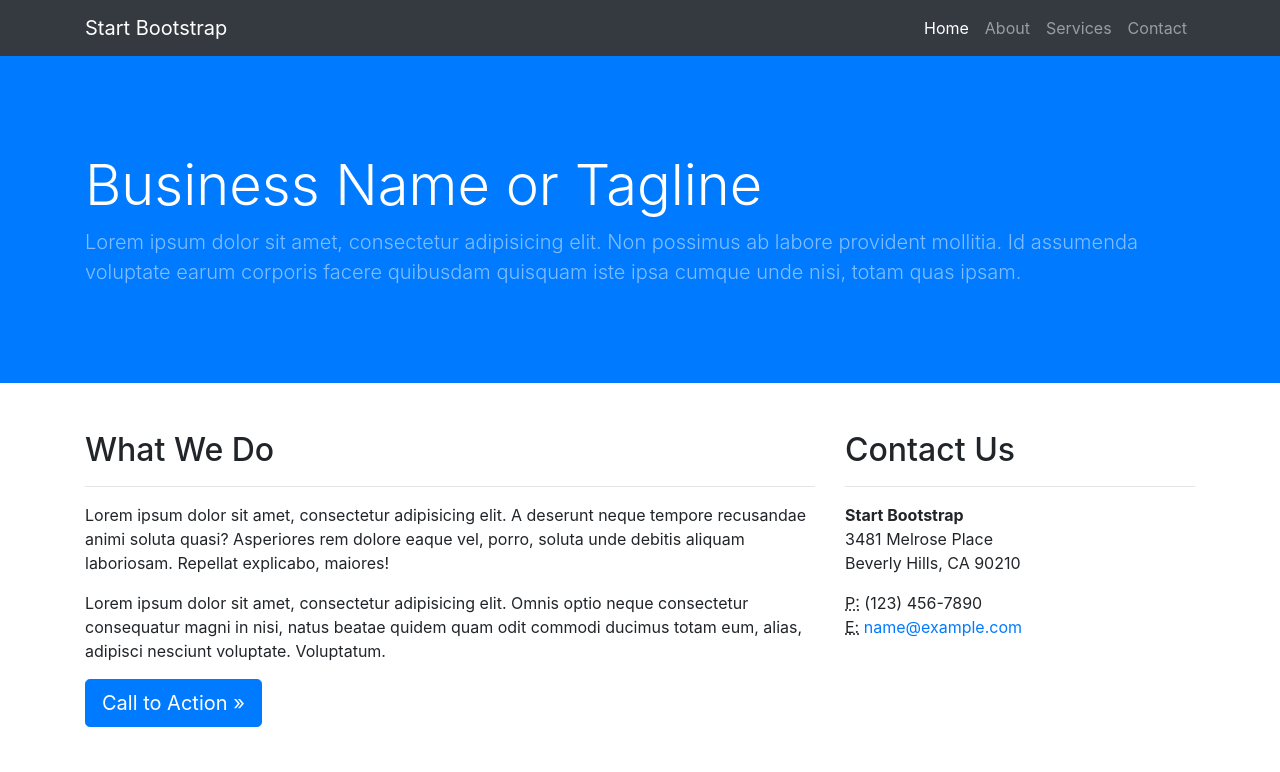
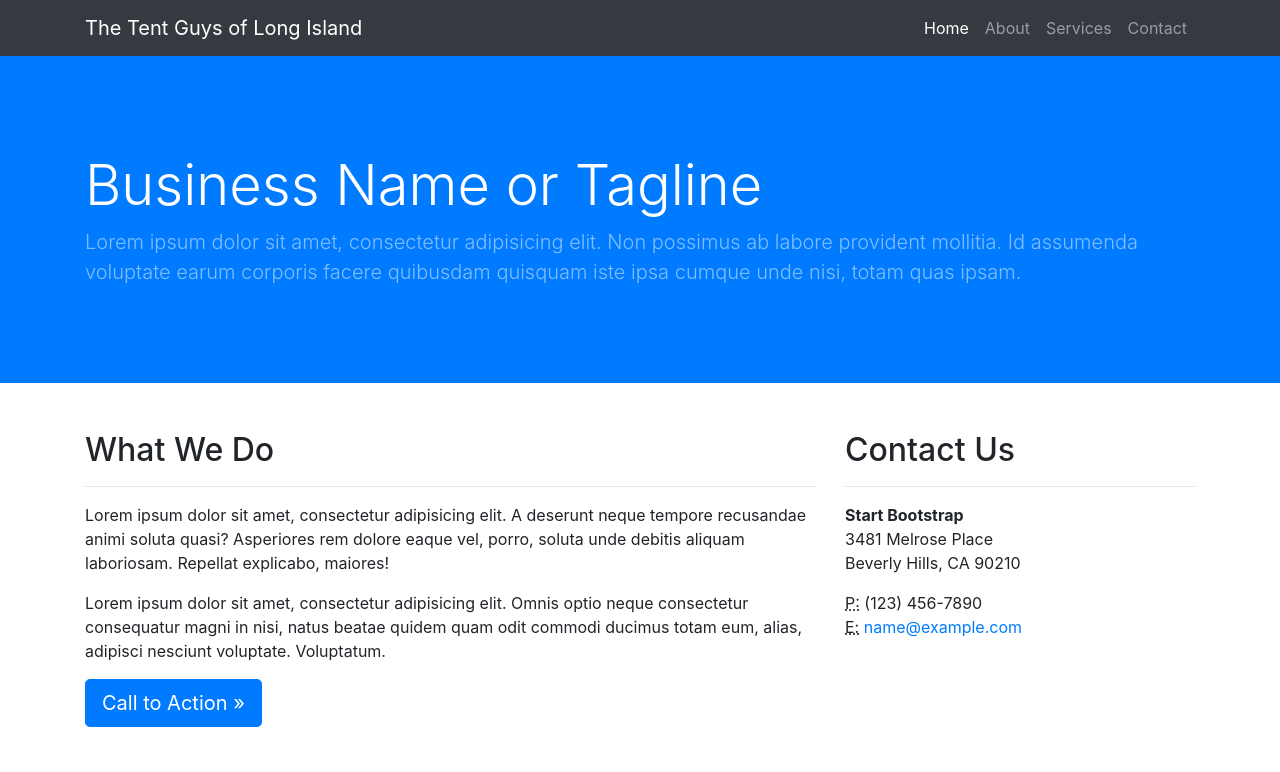
Before and after one commit to TheTentGuysofLI/theTentGuysOfLI, a website: page index.html in a window 1280 px wide. Shown: the top 772 px of the page. Drawn offline with Linux system fonts and the light colour scheme.

Commit message:
changed navbar

```diff
--- a/index.html
+++ b/index.html
@@ -23,7 +23,7 @@
   <!-- Navigation -->
   <nav class="navbar navbar-expand-lg navbar-dark bg-dark fixed-top">
     <div class="container">
-      <a class="navbar-brand" href="#">Start Bootstrap</a>
+      <a class="navbar-brand" href="#">The Tent Guys of Long Island</a>
       <button class="navbar-toggler" type="button" data-toggle="collapse" data-target="#navbarResponsive" aria-controls="navbarResponsive" aria-expanded="false" aria-label="Toggle navigation">
         <span class="navbar-toggler-icon"></span>
       </button>
```
